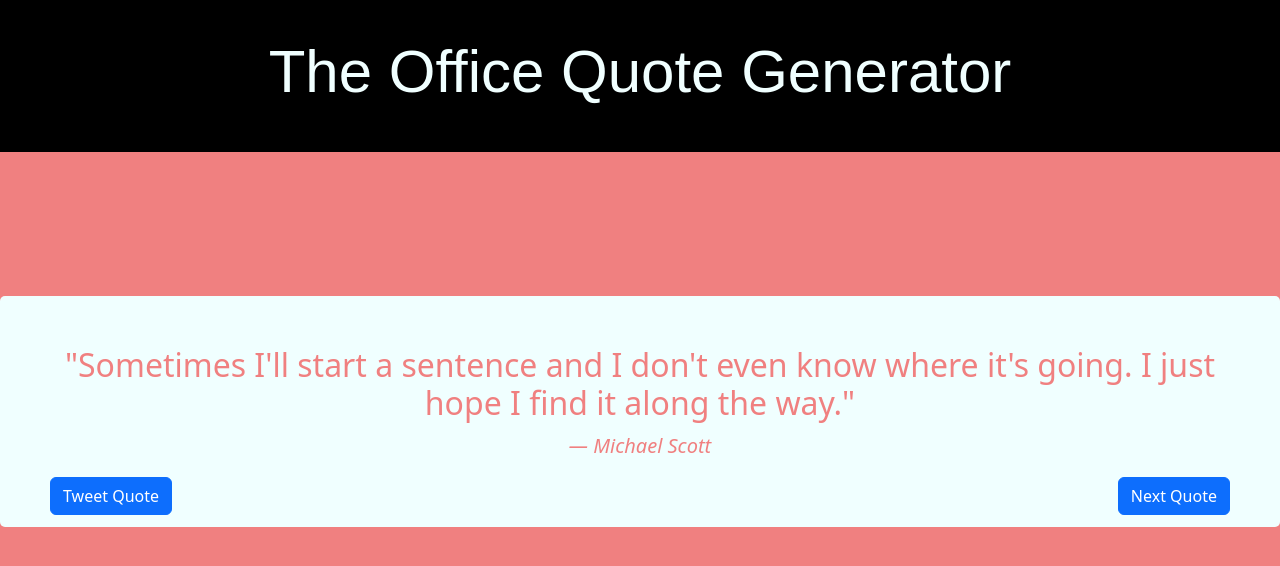
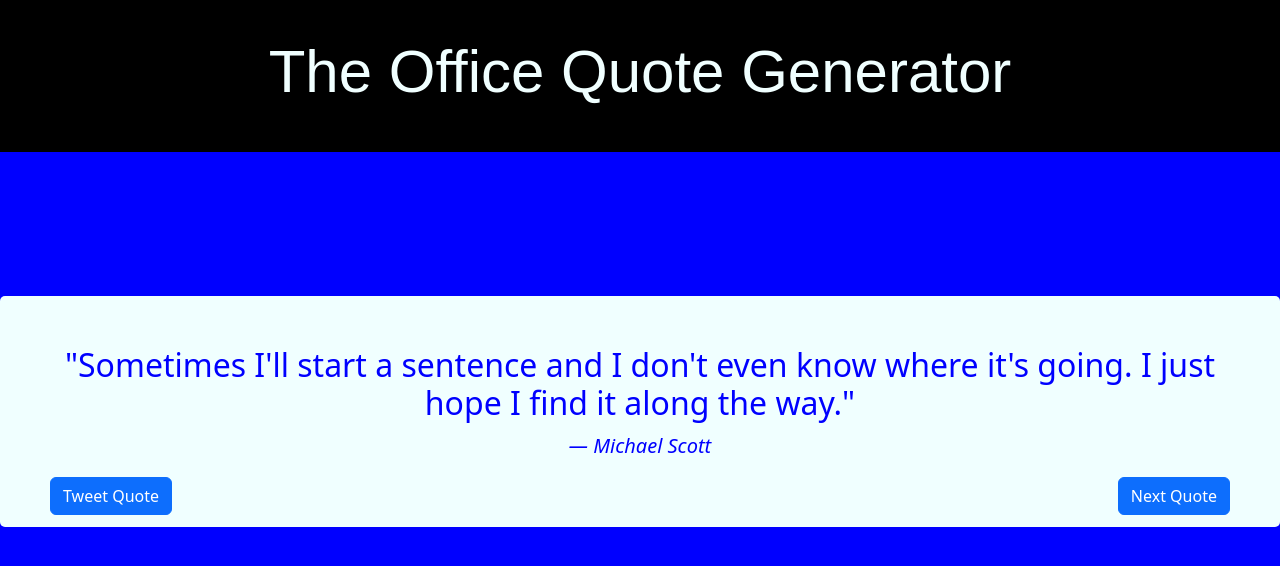
Before and after one commit to CavanBeardmore/RQMApp, a React (Create React App) app in the folder myapp/: page / in a window 1280 px wide. Shown: the top 566 px of the page. Built offline with nearby package versions, Linux system fonts and the light colour scheme.

Commit message:
added random colours and finished tweet quote

```diff
--- a/myapp/package.json
+++ b/myapp/package.json
@@ -12,6 +12,7 @@
     "@testing-library/react": "^13.4.0",
     "@testing-library/user-event": "^13.5.0",
     "bootstrap": "^5.2.3",
+    "randomcolor": "^0.6.2",
     "react": "^18.2.0",
     "react-bootstrap": "^2.7.2",
     "react-dom": "^18.2.0",
--- a/myapp/src/Rqm.js
+++ b/myapp/src/Rqm.js
@@ -1,3 +1,4 @@
+import randomColor from "randomcolor";
 import React from "react";
 import Styles from './Styles.scss'
 
@@ -6,6 +7,7 @@
       super(props);
       this.state = {
         index: 0,
+        rColor: 'blue',
         quotes: [
           {quote: "Sometimes I'll start a sentence and I don't even know where it's going. I just hope I find it along the way.", author: '— Michael Scott'},
           {quote: "I talk a lot, so I've learned to just tune myself out...", author: '— Kelly Kapoor'},
@@ -25,12 +27,18 @@
 
       this.handleClick = this.handleClick.bind(this);
 
+      const randomColor = require('randomcolor');
+
     }
 
     //everytime the button is clicked it increments state by 1
     handleClick(){
       this.setState({
-        index: Math.floor(Math.random() * this.state.quotes.length)
+        index: Math.floor(Math.random() * this.state.quotes.length),
+        rColor: randomColor({
+          luminosity: 'bright',
+          format: 'rgb'
+        })
       });
     }
 
@@ -39,17 +47,20 @@
       const insertedQuote = this.state.quotes[this.state.index].quote;
       const insertedAuthor = this.state.quotes[this.state.index].author;
 
+      const colour = {color: this.state.rColor};
+      const bgColour = {backgroundColor: this.state.rColor};
+
         return (
-          <body className="body-bg">
+          <body style={ bgColour } className="body-bg">
           <header className="title">
             <h1 className="title">The Office Quote Generator</h1>
           </header>
           <br />
           <div className="quote-box">
-            <h2 className="main-quote">"{insertedQuote}"</h2>
-            <p className="author">{insertedAuthor}</p>
+            <h2 className="main-quote" style={ colour }>"{insertedQuote}"</h2>
+            <p className="author" style={ colour }>{insertedAuthor} </p>
             <button className="next-button btn btn-primary " onClick={this.handleClick}> Next Quote </button>
-            <button className="quote-tweet btn btn-primary"> Tweet Quote </button>
+            <a href={`https://twitter.com/intent/tweet?text=${insertedQuote}${insertedAuthor}`} target="_blank" rel="noreferrer noopener" class="quote-tweet btn btn-primary"> Tweet Quote </a>
           </div>
           </body>
         )
--- a/myapp/src/Styles.scss
+++ b/myapp/src/Styles.scss
@@ -1,7 +1,6 @@
 @import "~bootstrap/scss/bootstrap";
 
 .body-bg{
-    background-color: lightcoral;
     min-height: 100vh;
     position: relative;
 }
@@ -24,7 +23,8 @@
 .quote-box{
     margin:auto;
     margin-top: 120px;
-    width:fit-content;
+    width: -moz-fit-content;
+    width: fit-content;
     padding-left: 50px;
     padding-right: 50px;
     padding-bottom: 50px;
@@ -42,10 +42,6 @@
     float: left;
 }
 
-.author, .main-quote{
-    color:lightcoral;
-}
-
 .author{
     font-size: 20px;
     font-style: italic;
```
Also changed, not shown: 1 other file (tests, documents, lock files or other folders).
